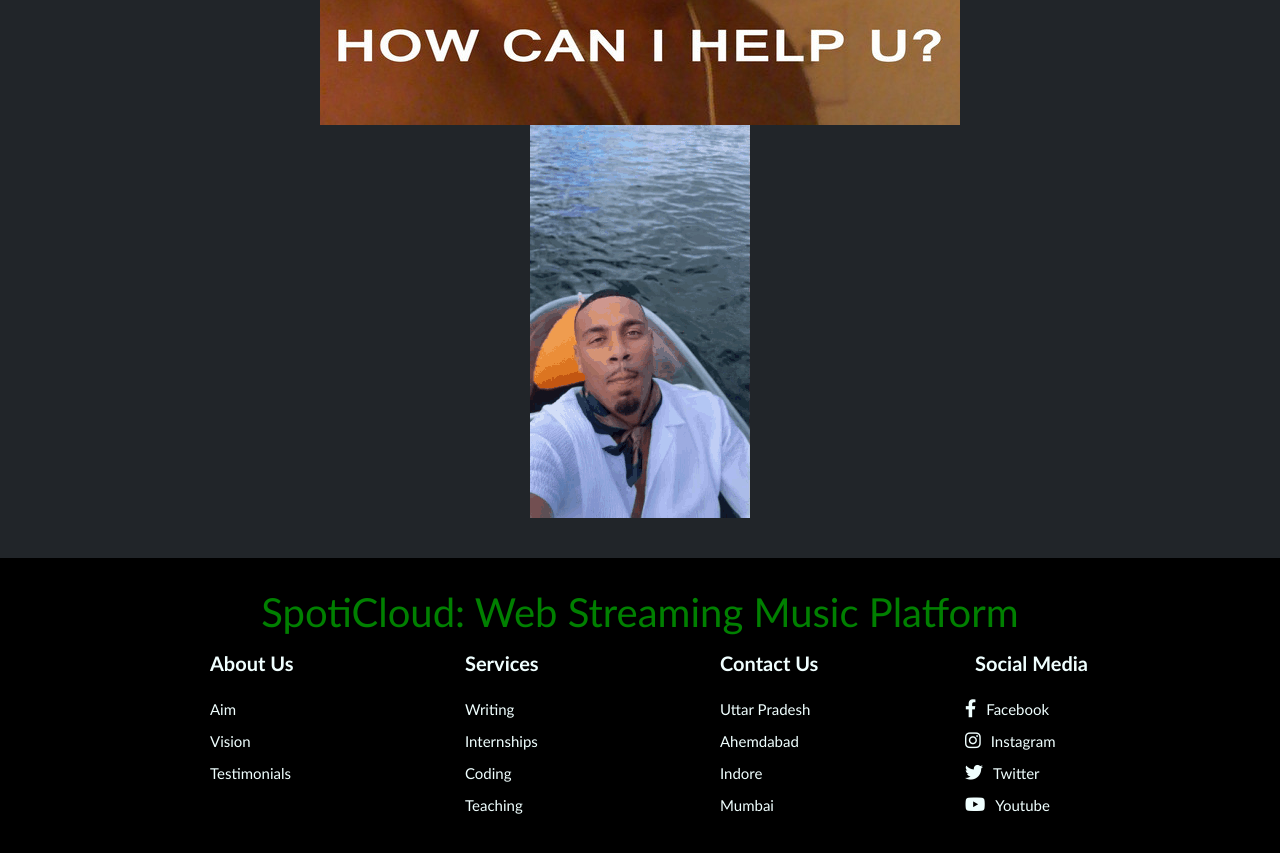
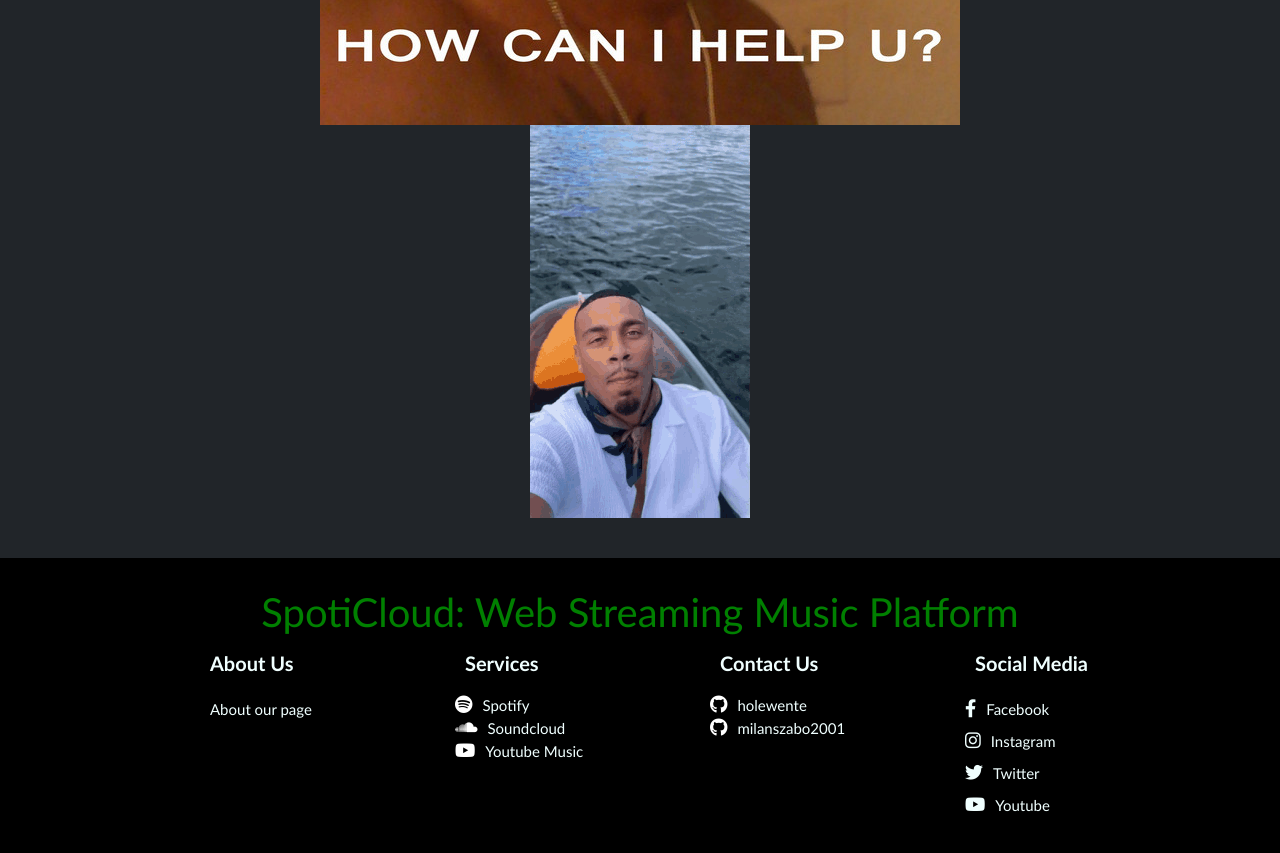
Before and after one commit to holewente/musicClient, a React (Create React App) app: page / in a window 1280 px wide. Shown: the part 623-1476 px from the top of the page. Built offline with nearby package versions, Linux system fonts and the light colour scheme.

Commit message:
'footercss'

```diff
--- a/src/App.jsx
+++ b/src/App.jsx
@@ -34,7 +34,7 @@
   return (
     <QueryClientProvider client={queryClient}>
       <MyNavbar loggedInUser={loggedInUser} setLoggedInUser={setLoggedInUser}/>
-      <div className="content d-flex flex-column">
+      <div className="content justify-content-between d-flex flex-column">
       <div className='holder d-flex justify-content-center'>
       <Routes>
       <Route path='/' element={<Home/>} />
@@ -54,7 +54,7 @@
       </div>
 
 
-      <div className='d-flex flex-column'>
+      <div className='footer d-flex flex-column'>
       <Box>
       <h1 style={{ color: "green",
                    textAlign: "center",
@@ -65,51 +65,44 @@
         <Row>
           <Column>
             <Heading><span style={{ marginLeft: "10px",fontSize: "smaller", }}>About Us </span></Heading>
+            <FooterLink href="/about"><span style={{ marginLeft: "10px",fontSize: "smaller", }}>About our page </span></FooterLink>
 
-            <FooterLink href="#"><span style={{ marginLeft: "10px",fontSize: "smaller", }}>
-            Aim
-                </span></FooterLink>
-            <FooterLink href="#"><span style={{ marginLeft: "10px",fontSize: "smaller", }}>Vision </span></FooterLink>
-            <FooterLink href="#"><span style={{ marginLeft: "10px",fontSize: "smaller", }}>Testimonials </span></FooterLink>
           </Column>
           <Column>
             <Heading><span style={{ marginLeft: "10px",fontSize: "smaller", }}>Services</span></Heading>
-            <FooterLink href="#"><span style={{ marginLeft: "10px",fontSize: "smaller", }}>Writing</span></FooterLink>
-            <FooterLink href="#"><span style={{ marginLeft: "10px",fontSize: "smaller", }}>Internships</span></FooterLink>
-            <FooterLink href="#"><span style={{ marginLeft: "10px",fontSize: "smaller", }}>Coding</span></FooterLink>
-            <FooterLink href="#"><span style={{ marginLeft: "10px",fontSize: "smaller", }}>Teaching</span></FooterLink>
+            <FooterLink href="https://spotify.com" target='_blank' className='fab fa-spotify'><span style={{ marginLeft: "10px",fontSize: "smaller", }}>Spotify</span></FooterLink>
+            <FooterLink href="https://soundcloud.com" target='_blank' className='fab fa-soundcloud'><span style={{ marginLeft: "10px",fontSize: "smaller", }}>Soundcloud</span></FooterLink>
+            <FooterLink href="https://music.youtube.com" target='_blank' className='fab fa-youtube'><span style={{ marginLeft: "10px",fontSize: "smaller", }}>Youtube Music</span></FooterLink>
           </Column>
           <Column>
             <Heading><span style={{ marginLeft: "10px",fontSize: "smaller", }}>Contact Us</span></Heading>
-            <FooterLink href="#"><span style={{ marginLeft: "10px",fontSize: "smaller", }}>Uttar Pradesh</span></FooterLink>
-            <FooterLink href="#"><span style={{ marginLeft: "10px",fontSize: "smaller", }}>Ahemdabad</span></FooterLink>
-            <FooterLink href="#"><span style={{ marginLeft: "10px",fontSize: "smaller", }}>Indore</span></FooterLink>
-            <FooterLink href="#"><span style={{ marginLeft: "10px",fontSize: "smaller", }}>Mumbai</span></FooterLink>
+            <FooterLink href="https://github.com/holewente" target='_blank' className='fab fa-github'><span style={{ marginLeft: "10px",fontSize: "smaller", }}>holewente</span></FooterLink>
+            <FooterLink href="https://github.com/milanszabo2001" target='_blank' className='fab fa-github'><span style={{ marginLeft: "10px",fontSize: "smaller", }}>milanszabo2001</span></FooterLink>
           </Column>
           <Column>
             <Heading><span style={{ marginLeft: "10px",fontSize: "smaller", }}>Social Media</span></Heading>
-            <FooterLink href="#">
+            <FooterLink href="https://facebook.com" target='_blank'>
               <i className="fab fa-facebook-f">
                 <span style={{ marginLeft: "10px",fontSize: "smaller", }}>
                   Facebook
                 </span>
               </i>
             </FooterLink>
-            <FooterLink href="#">
+            <FooterLink href="https://instagram.com" target='_blank'>
               <i className="fab fa-instagram">
                 <span style={{ marginLeft: "10px",fontSize: "smaller", }}>
                   Instagram
                 </span>
               </i>
             </FooterLink>
-            <FooterLink href="#">
+            <FooterLink href="https://twitter.com" target='_blank'>
               <i className="fab fa-twitter">
                 <span style={{ marginLeft: "10px",fontSize: "smaller", }}>
                   Twitter
                 </span>
               </i>
             </FooterLink>
-            <FooterLink href="#">
+            <FooterLink href="https://youtube.com" target='_blank'>
               <i className="fab fa-youtube">
                 <span style={{ marginLeft: "10px",fontSize: "smaller", }}>
                   Youtube
--- a/src/components/Navbar.css
+++ b/src/components/Navbar.css
@@ -30,8 +30,8 @@
     animation-delay: 5000ms;
     transform: scaleX(1);
     transform-origin: bottom left;
-    height: 600px;
-    width: 600px;
+    height: 300px;
+    width: 300px;
 }
 .file-drop-holder{
     align-items: center;
```
